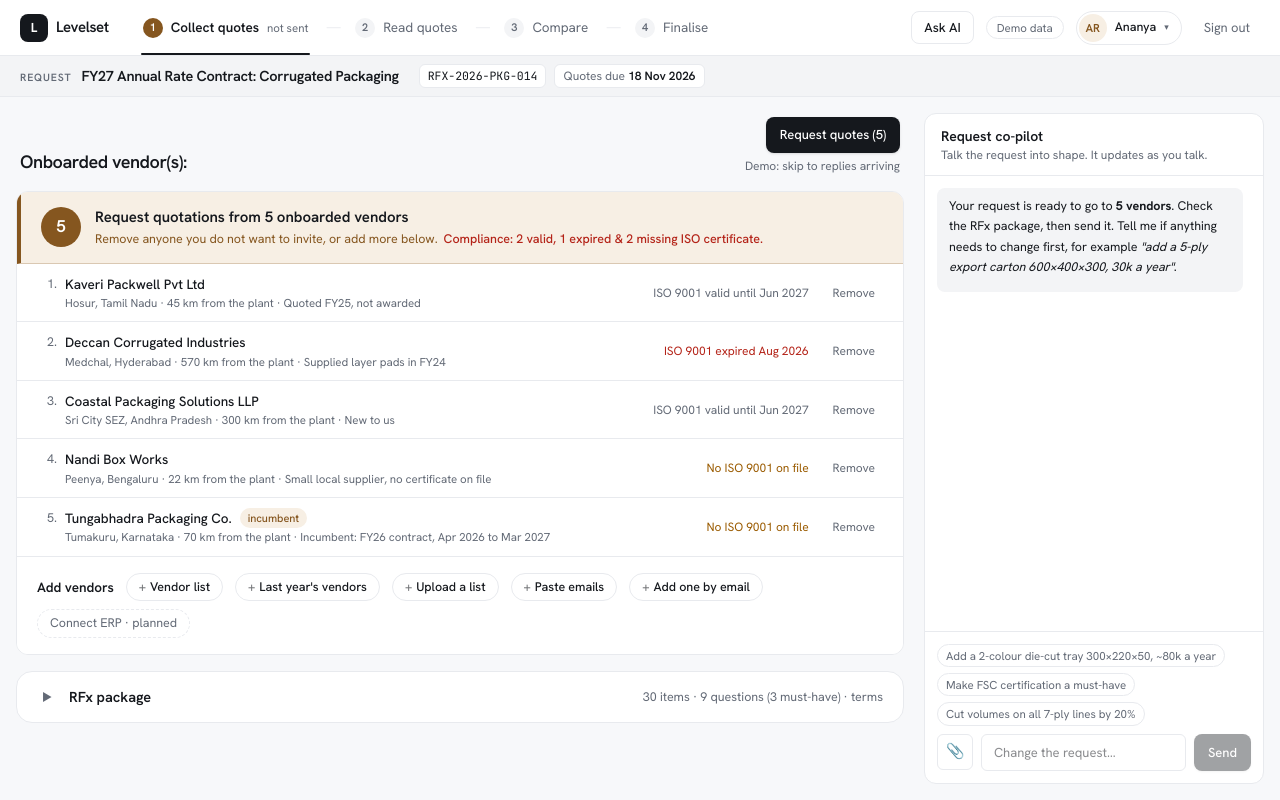
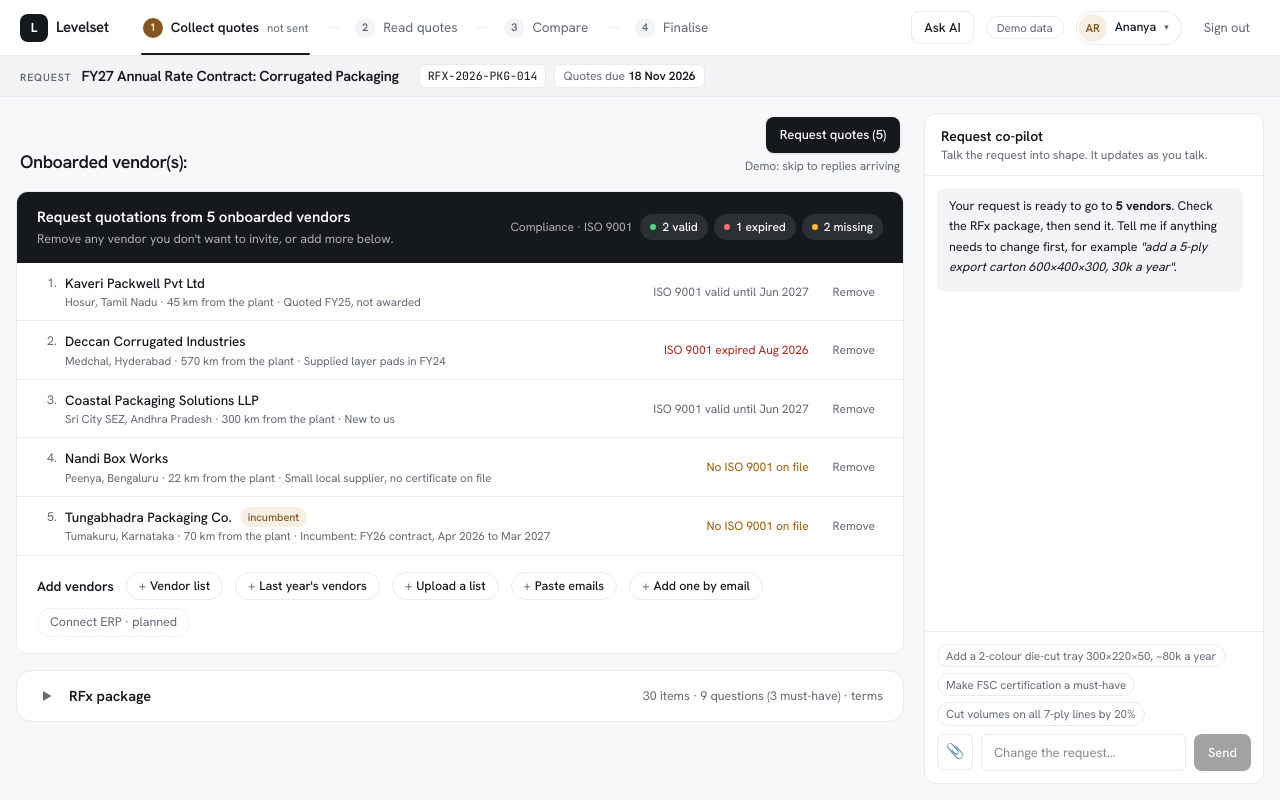
Before and after one commit to debsaya/levelset, a Next.js app: page / in a window 1280 px wide. Both pictures are taken after a click on the button "Continue with SSO". Built offline with nearby package versions, Linux system fonts and the light colour scheme.

Commit message:
Vendor banner: dark header with compliance chips

```diff
--- a/components/InviteList.tsx
+++ b/components/InviteList.tsx
@@ -66,24 +66,33 @@ export default function InviteList() {
     else if (t === "warn") cert.missing++;
     else cert.valid++;
   }
-  const certParts = [cert.valid && `${cert.valid} valid`, cert.expired && `${cert.expired} expired`, cert.missing && `${cert.missing} missing`].filter(Boolean) as string[];
-  const compliance = certParts.length > 1 ? `${certParts.slice(0, -1).join(", ")} & ${certParts[certParts.length - 1]}` : certParts[0] || "";
   const lastYear = pool.filter((v) => v.incumbent || s.prior[v.id]);
   const available = pool.filter((v) => !s.sentTo.includes(v.id) && (!q || `${v.name} ${v.city}`.toLowerCase().includes(q.toLowerCase())));
 
   return (
     <Card className="overflow-hidden">
-      <div className="flex items-center gap-3.5 border-b border-kraft/25 border-l-4 border-l-kraft bg-kraft-soft px-5 py-3.5">
-        <span className="tabular grid h-10 w-10 shrink-0 place-items-center rounded-full bg-kraft text-[17px] font-semibold text-white" aria-hidden>
-          {invitees.length}
-        </span>
+      <div className="flex flex-wrap items-center justify-between gap-x-6 gap-y-2.5 bg-ink px-5 py-3.5 text-white">
         <div className="min-w-0">
-          <div className="text-[15px] font-semibold text-ink">{invitees.length ? `Request quotations from ${invitees.length === 1 ? "1 onboarded vendor" : `${invitees.length} onboarded vendors`}` : "No vendors selected yet"}</div>
-          <div className="mt-0.5 text-[12.5px] text-kraft">
-            {invitees.length ? "Remove anyone you do not want to invite, or add more below." : "Pick one of the options below to add vendors."}
-            {invitees.length > 0 && compliance && <span className={cx("ml-1.5 font-medium", cert.expired > 0 ? "text-bad" : "text-kraft")}>Compliance: {compliance} ISO certificate.</span>}
+          <div className="text-[15px] font-semibold">{invitees.length ? `Request quotations from ${invitees.length === 1 ? "1 onboarded vendor" : `${invitees.length} onboarded vendors`}` : "No vendors selected yet"}</div>
+          <div className="mt-0.5 text-[12.5px] text-white/65">{invitees.length ? "Remove any vendor you don't want to invite, or add more below." : "Pick one of the options below to add vendors."}</div>
+        </div>
+        {invitees.length > 0 && (
+          <div className="flex flex-wrap items-center gap-1.5 text-[12px]" title="ISO 9001 certificate on file, checked against the quote due date">
+            <span className="mr-0.5 text-white/65">Compliance · ISO 9001</span>
+            {[
+              { n: cert.valid, label: "valid", dot: "bg-[#4ade80]" },
+              { n: cert.expired, label: "expired", dot: "bg-[#f87171]" },
+              { n: cert.missing, label: "missing", dot: "bg-[#fbbf24]" },
+            ]
+              .filter((c) => c.n > 0)
+              .map((c) => (
+                <span key={c.label} className="inline-flex items-center gap-1.5 rounded-full bg-white/10 px-2.5 py-1 font-medium">
+                  <span aria-hidden className={cx("h-1.5 w-1.5 rounded-full", c.dot)} />
+                  {c.n} {c.label}
+                </span>
+              ))}
           </div>
-        </div>
+        )}
       </div>
 
       <div className="divide-y divide-line">
```
